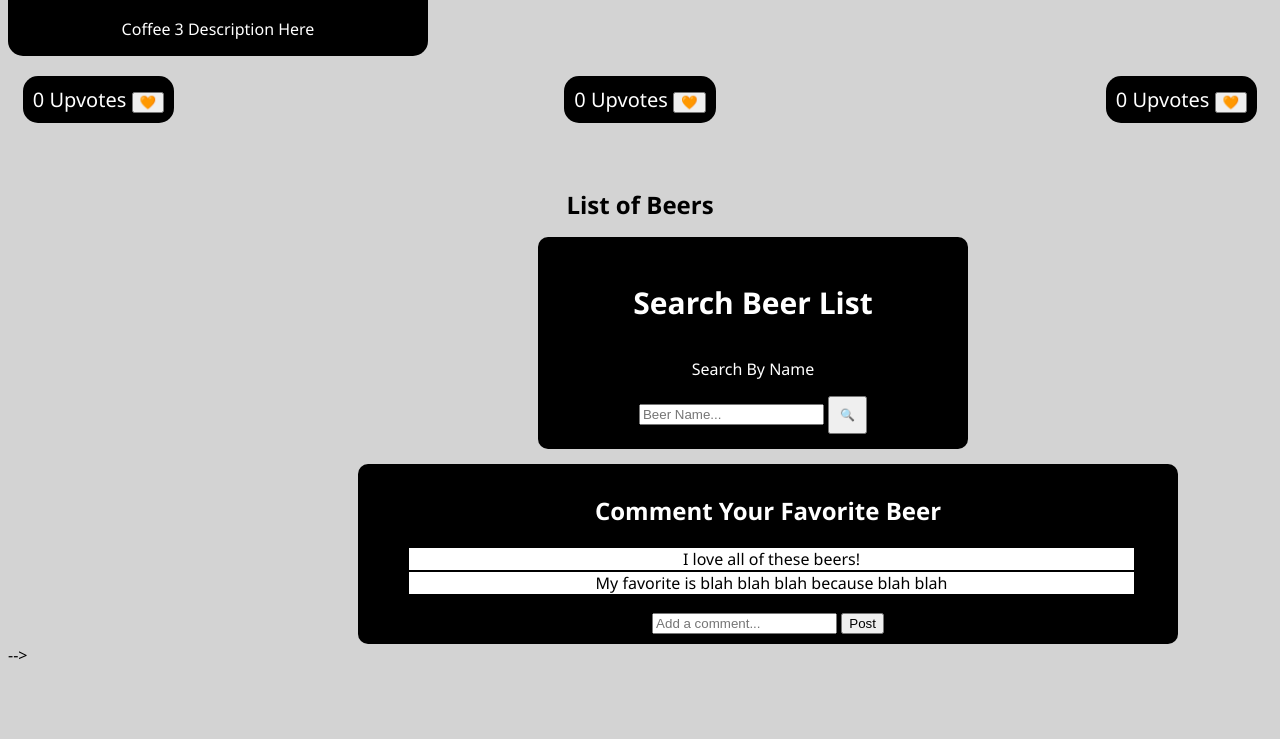
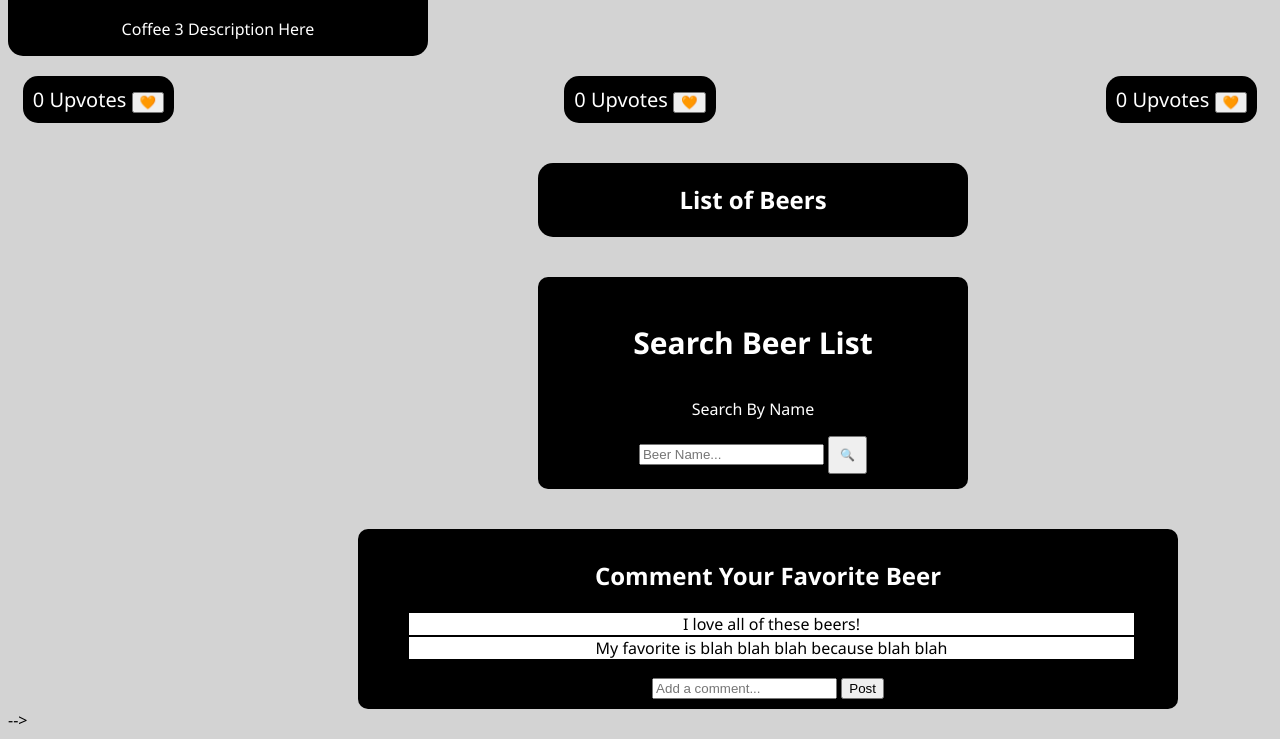
Before and after one commit to eazimi786/Phase-1-Project, a plain HTML site: page index.html in a window 1280 px wide. Shown: the part 1111-1850 px from the top of the page. Before the commit the page ends 1785 px from the top, so only its background shows below. Drawn offline with Linux system fonts and the light colour scheme; no server answers.

Commit message:
more styling

```diff
--- a/styles/styles.css
+++ b/styles/styles.css
@@ -46,9 +46,14 @@ li{
 #beer-list{
     text-align: center;
     line-height: 4px;
-    margin-top: 50px;
-    padding-top: 10px;
-    padding-bottom: 10px;
+    margin-top: 40px;
+    padding: 15px;
+    margin-bottom: 40px;
+    color: white;
+    background-color: black;
+    width: 400px;
+    border-radius: 15px;
+    margin-left: 530px;
 }
 
 h1{
@@ -149,4 +154,5 @@ img{
   padding: 15px;
   margin-left: 530px;
   border-radius: 10px;
+  margin-bottom: 40px;
 }
```
Also changed, not shown: index.html (+0 -152 lines).
